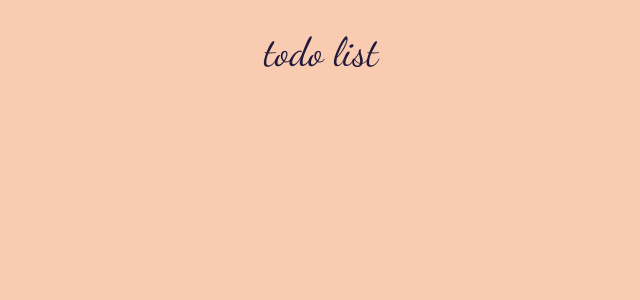
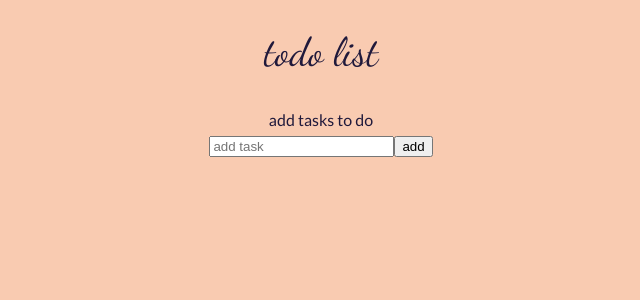
Before and after one commit to kp1129/todo-app, a React (Create React App) app in the folder app/: page / in a window 1280 px wide. Shown: the top 300 px of the page, without its empty margins (319-959 px from the left). Built offline with nearby package versions, Linux system fonts and the light colour scheme.

Commit message:
Todo, ListOfTodos, and AddTodos components set up

```diff
--- a/app/src/App.css
+++ b/app/src/App.css
@@ -20,6 +20,7 @@ h1 {
 
 li {
   font-family: 'Lato', sans-serif;
+  padding: 0.5rem;
 }
 
 
--- a/app/src/App.js
+++ b/app/src/App.js
@@ -1,10 +1,31 @@
-import React from 'react';
+import React, {useState} from 'react';
+import ListOfTodos from './components/ListOfTodos';
+import AddTodos from './components/AddTodos';
 import './App.css';
 
 const App = () => {
+
+  const [todos, setTodos] = useState([{
+    task: "add tasks to do",
+    completed: false,
+    id: Date.now()
+  }]);
+
+
+  const addTodo = (newTodo) => {
+    setTodos([...todos, newTodo]);
+  }
+
   return (
     <div className="App">
       <h1>todo list</h1>
+
+      {/* list of todos todo */}
+      <ListOfTodos todos={todos}/>
+
+      {/* add tasks todo form */}
+      <AddTodos addTodo={addTodo} />
+
     </div>
   );
 }
--- /dev/null
+++ b/app/src/components/AddTodos.js
@@ -0,0 +1,30 @@
+import React, {useState} from 'react';
+
+const AddTodos = (props) => {
+    const [newTask, setNewTask] = useState("");
+
+    const handleInputChange = (event) => {
+        setNewTask(event.target.value);
+    }
+
+    const handleAddTodo = (event) => {
+        event.preventDefault();
+        let addMe = {
+          task: newTask,
+          id: Date.now(),
+          completed: false
+        }
+        props.addTodo(addMe);
+        setNewTask("");
+      }
+    return (
+        <form onSubmit={handleAddTodo} >
+            <label htmlFor="task">
+                <input type="text" name="task" id="task" placeholder="add task" value={newTask} onChange={handleInputChange} />
+            </label>
+            <button type="submit">add</button>
+        </form>
+    )
+}
+
+export default AddTodos;
--- /dev/null
+++ b/app/src/components/ListOfTodos.js
@@ -0,0 +1,13 @@
+import React from 'react';
+import Todo from './Todo';
+
+const ListOfTodos = ({todos}) => {
+    return(
+        <ul>
+            {todos.map(todo => <Todo data={todo}/>)}
+
+        </ul>
+    )
+}
+
+export default ListOfTodos;
--- /dev/null
+++ b/app/src/components/Todo.js
@@ -0,0 +1,7 @@
+import React from "react";
+
+const Todo = ({data}) => {
+return <li className="todo">{data.task}</li>;
+};
+
+export default Todo;
```
